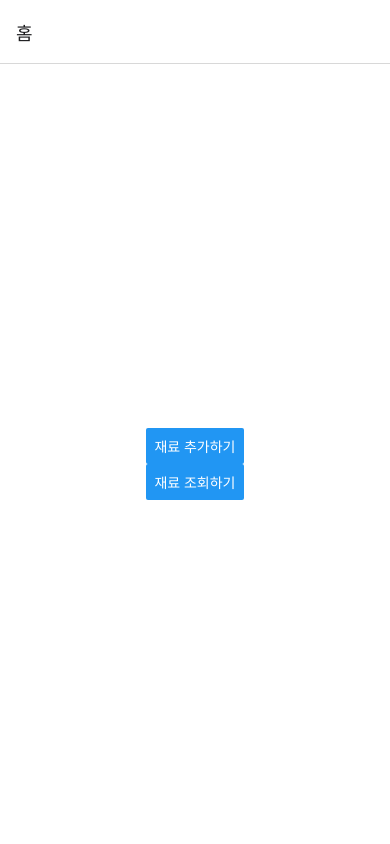
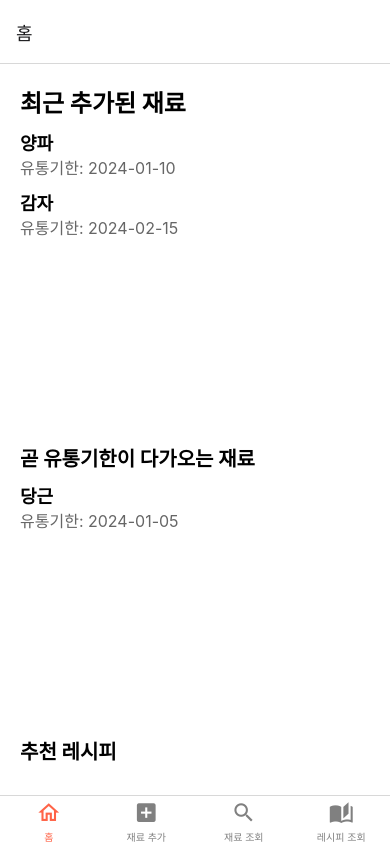
Before and after one commit to yobee0304/Fredgeverse, a React Native app: screen /Home in a window 390 px wide. Built offline with nearby package versions, Linux system fonts and the light colour scheme.

Commit message:
Reorganize Home screen

```diff
--- a/App.js
+++ b/App.js
@@ -1,22 +1,77 @@
-import * as React from 'react';
+import React from 'react';
+import { View, Text, StyleSheet } from 'react-native';
+import { createBottomTabNavigator } from '@react-navigation/bottom-tabs';
+import { createStackNavigator } from '@react-navigation/stack';
 import { NavigationContainer } from '@react-navigation/native';
-import { createStackNavigator } from '@react-navigation/stack';
+import Icon from 'react-native-vector-icons/MaterialCommunityIcons';
 import Home from './screen/home';
 import AddIngredients from './screen/ingredient/addIngredients';
 import SearchIngredients from './screen/ingredient/searchIngredients';
-import DetailIngredient from './screen/ingredient/detailIngredient';
+import DetailIngredient from './screen/ingredient/detailIngredient'; // DetailIngredient 추가
 
+// 레시피 조회 화면
+const ViewRecipes = () => (
+  <View style={styles.center}>
+    <Text>레시피 조회하기</Text>
+  </View>
+);
+
+// 스택 네비게이터 정의
 const Stack = createStackNavigator();
 
-export default function App() {
+// 스택 네비게이터를 감싸는 컴포넌트
+const SearchStackNavigator = () => {
+  return (
+    <Stack.Navigator initialRouteName="SearchIngredients">
+      <Stack.Screen name="SearchIngredients" component={SearchIngredients} options={{ title: '재료 조회' }} />
+      <Stack.Screen name="DetailIngredient" component={DetailIngredient} options={{ title: '재료 상세 정보' }} />
+      <Stack.Screen name="AddIngredients" component={AddIngredients} options={{ title: '재료 수정' }} />
+    </Stack.Navigator>
+  );
+};
+
+// 하단 네비게이션 설정
+const Tab = createBottomTabNavigator();
+
+const App = () => {
   return (
     <NavigationContainer>
-      <Stack.Navigator initialRouteName="Home">
-        <Stack.Screen name="Home" component={Home} options={{ title: '홈' }}/>
-        <Stack.Screen name="AddIngredients" component={AddIngredients} options={{ title: '재료 정보 입력' }}/>
-        <Stack.Screen name="SearchIngredients" component={SearchIngredients} options={{ title: '재료 조회하기' }}/>
-        <Stack.Screen name="DetailIngredient" component={DetailIngredient} options={{ title: '재료 상세 정보' }}/>
-      </Stack.Navigator>
+      <Tab.Navigator
+        initialRouteName="Home"
+        screenOptions={({ route }) => ({
+          tabBarIcon: ({ color, size }) => {
+            let iconName;
+            if (route.name === 'Home') {
+              iconName = 'home-outline'; // 홈 아이콘 추가
+            } else if (route.name === 'Add Ingredients') {
+              iconName = 'plus-box';
+            } else if (route.name === 'Search Ingredients') {
+              iconName = 'magnify';
+            } else if (route.name === 'View Recipes') {
+              iconName = 'book-open-page-variant';
+            }
+            return <Icon name={iconName} size={size} color={color} />;
+          },
+          tabBarActiveTintColor: 'tomato',
+          tabBarInactiveTintColor: 'gray',
+        })}
+      >
+        <Tab.Screen name="Home" component={Home} options={{ title: '홈' }} />
+        <Tab.Screen name="Add Ingredients" component={AddIngredients} options={{ title: '재료 추가' }} initialParams={{ ingredient: null }} />
+        <Tab.Screen name="Search Ingredients" component={SearchStackNavigator} options={{ title: '재료 조회', headerShown: false}} />
+        <Tab.Screen name="View Recipes" component={ViewRecipes} options={{ title: '레시피 조회' }} />
+      </Tab.Navigator>
     </NavigationContainer>
   );
 };
+
+// 스타일 정의
+const styles = StyleSheet.create({
+  center: {
+    flex: 1,
+    justifyContent: 'center',
+    alignItems: 'center',
+  },
+});
+
+export default App;
--- a/package.json
+++ b/package.json
@@ -11,7 +11,8 @@
   "dependencies": {
     "@react-native-community/datetimepicker": "^8.1.1",
     "@react-native-picker/picker": "^2.7.7",
-    "@react-navigation/native": "^6.1.17",
+    "@react-navigation/bottom-tabs": "^6.6.1",
+    "@react-navigation/native": "^6.1.18",
     "@react-navigation/stack": "^6.4.0",
     "date-fns": "^3.6.0",
     "expo": "~51.0.17",
@@ -21,7 +22,8 @@
     "react-native-dropdown-picker": "^5.4.6",
     "react-native-modal-datetime-picker": "^18.0.0",
     "react-native-safe-area-context": "^4.10.7",
-    "react-native-screens": "^3.32.0"
+    "react-native-screens": "^3.32.0",
+    "react-native-vector-icons": "^10.2.0"
   },
   "devDependencies": {
     "@babel/core": "^7.20.0"
--- a/screen/home.js
+++ b/screen/home.js
@@ -1,32 +1,79 @@
-import React from "react";
-import { View, StyleSheet, Text, Button} from "react-native";
+import React from 'react';
+import { View, Text, FlatList, StyleSheet } from 'react-native';
 
-const Home = ({ navigation }) => {
+// 홈 화면 (최근 추가된 재료와 유통기한 다가오는 재료 표시)
+const Home = () => {
+  const recentIngredients = [
+    { id: '1', name: '양파', expiryDate: '2024-01-10' },
+    { id: '2', name: '감자', expiryDate: '2024-02-15' },
+  ];
+
+  const expiringSoon = [
+    { id: '3', name: '당근', expiryDate: '2024-01-05' },
+  ];
+
+  const renderIngredient = ({ item }) => (
+    <View style={styles.ingredientContainer}>
+      <Text style={styles.ingredientName}>{item.name}</Text>
+      <Text style={styles.ingredientExpiry}>유통기한: {item.expiryDate}</Text>
+    </View>
+  );
+
   return (
     <View style={styles.container}>
-            <Text style={styles.title}></Text>
-            <Button
-                title="재료 추가하기"
-                onPress={() => navigation.navigate('AddIngredients', { ingredient : null })}
+      <Text style={styles.title}>최근 추가된 재료</Text>
+      <FlatList
+        data={recentIngredients}
+        renderItem={renderIngredient}
+        keyExtractor={item => item.id}
       />
-            <Button
-                title="재료 조회하기"
-                onPress={() => navigation.navigate('SearchIngredients')}
+
+      <Text style={styles.subtitle}>곧 유통기한이 다가오는 재료</Text>
+      <FlatList
+        data={expiringSoon}
+        renderItem={renderIngredient}
+        keyExtractor={item => item.id}
       />
+
+      <Text style={styles.subtitle}>추천 레시피</Text>
+      {/* 추천 레시피가 여기에 표시될 수 있습니다 */}
     </View>
   );
 };
 
+// 스타일 정의
 const styles = StyleSheet.create({
   container: {
     flex: 1,
-        justifyContent: 'center',
-        alignItems: 'center',
+    padding: 20,
     backgroundColor: '#fff',
   },
   title: {
     fontSize: 24,
-        marginBottom: 20,
+    fontWeight: 'bold',
+    marginBottom: 10,
+  },
+  subtitle: {
+    fontSize: 20,
+    fontWeight: 'bold',
+    marginTop: 20,
+    marginBottom: 10,
+  },
+  ingredientContainer: {
+    marginBottom: 10,
+  },
+  ingredientName: {
+    fontSize: 18,
+    fontWeight: 'bold',
+  },
+  ingredientExpiry: {
+    fontSize: 16,
+    color: '#666',
+  },
+  center: {
+    flex: 1,
+    justifyContent: 'center',
+    alignItems: 'center',
   },
 });
 
```
Also changed, not shown: 1 other file (tests, documents, lock files or other folders). Lines whose indentation alone changed are shown as unchanged.
